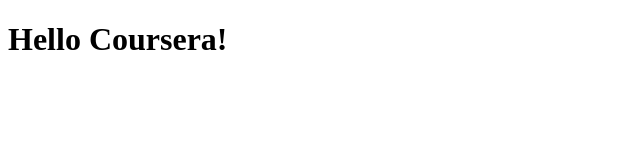
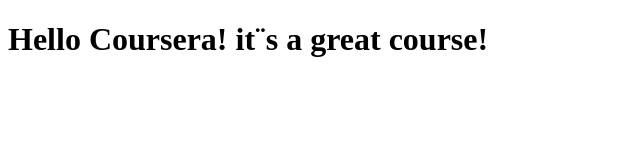
Before and after one commit to newnicck/coursera-test, a plain HTML site: page site/index.html in a window 1280 px wide. Shown: the whole page, without its empty margins (0-640 px from the left). Drawn offline with Linux system fonts and the light colour scheme.

Commit message:
small addition to our page content.

```diff
--- a/site/index.html
+++ b/site/index.html
@@ -4,6 +4,6 @@
 	<title>Hello Coursera!</title>
 </head>
 <body>
-<h1>Hello Coursera!</h1>
+<h1>Hello Coursera! it¨s a great course!</h1>
 </body>
 </html>
```
